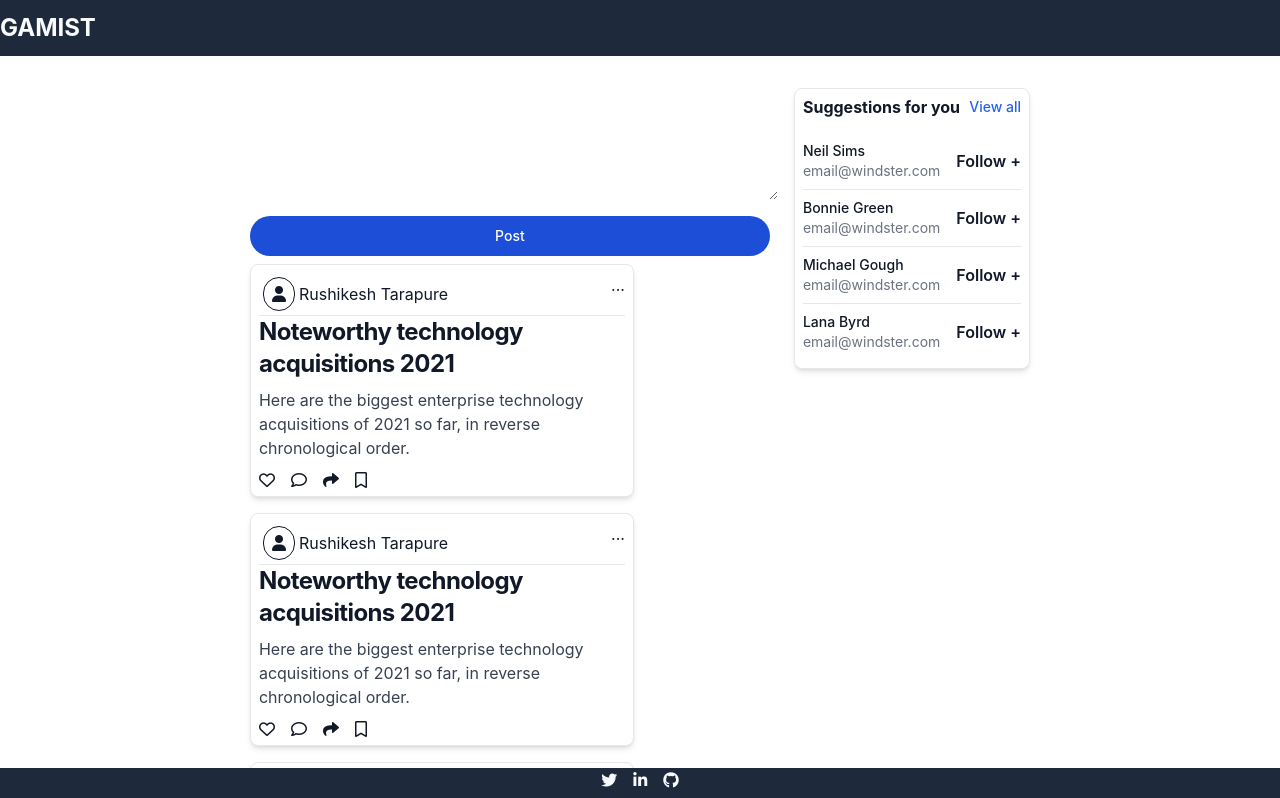
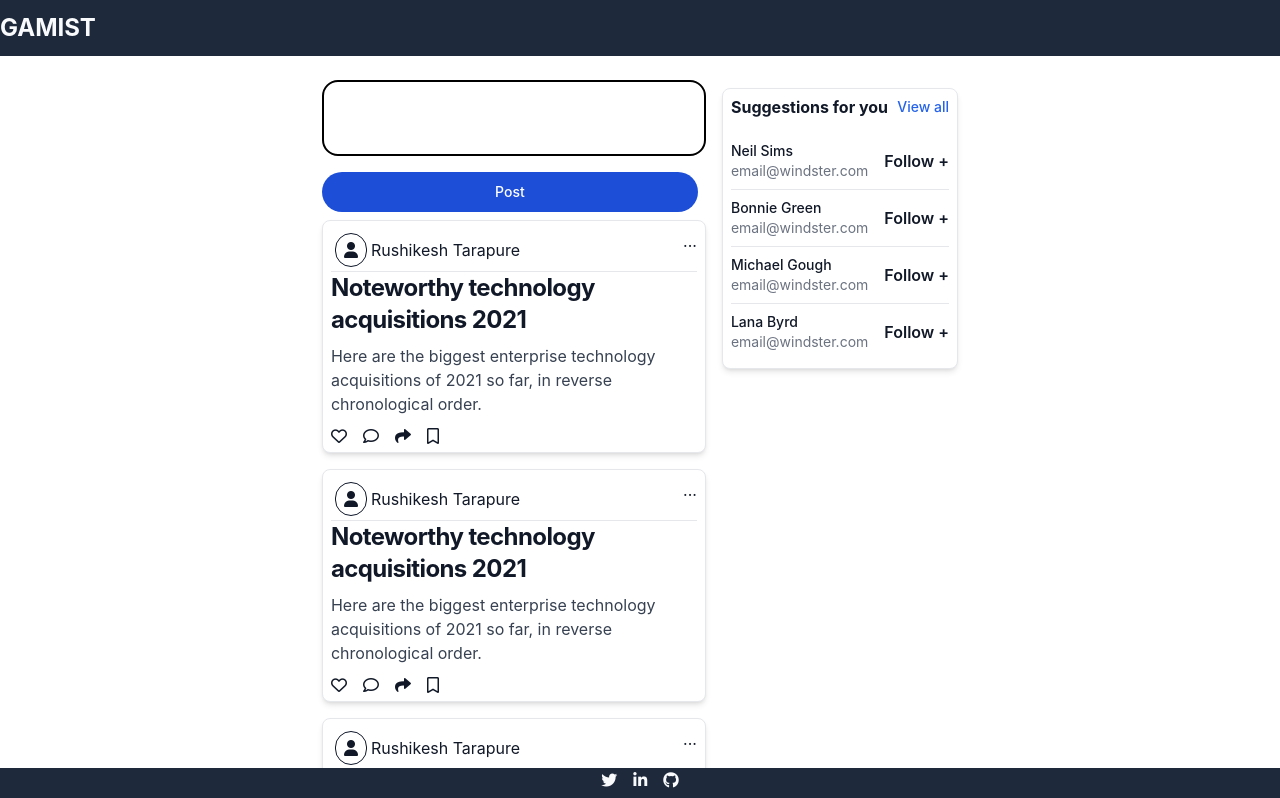
Before and after one commit to t007rushi/Gamist, a React (Create React App) app: page /home in a window 1280 px wide. Shown: the top 798 px of the page. Built offline with nearby package versions, Linux system fonts and the light colour scheme.

Commit message:
user => posts ref update

```diff
--- a/src/components/CreatePost.jsx
+++ b/src/components/CreatePost.jsx
@@ -8,7 +8,7 @@ export const CreatePost = () => {
     content: "",
   });
 
-  const collectionRef = collection(database, "user");
+  const collectionRef = collection(database, "posts");
 // console.log(store.getState())
   const handleSubmit = () => {
     addDoc(collectionRef, {
@@ -20,14 +20,15 @@ export const CreatePost = () => {
   };
   return (
     <div className="flex flex-col gap-4">
-      <textarea
+
+      <input
         name=""
         id=""
-        cols="50"
-        rows="5"
+        className="border-black border-2 p-6 rounded-2xl"
         value={postData.content}
         onChange={(e) => setPostData({ ...postData, content: e.target.value })}
-      ></textarea>
+      ></input>
+
       <button
         type="button"
         className="text-white bg-blue-700 hover:bg-blue-800 focus:outline-none focus:ring-4 focus:ring-blue-300 font-medium rounded-full text-sm px-5 py-2.5 text-center mr-2 mb-2 dark:bg-blue-600 dark:hover:bg-blue-700 dark:focus:ring-blue-800"
--- a/src/layout/Navbar/Navbar.jsx
+++ b/src/layout/Navbar/Navbar.jsx
@@ -28,7 +28,7 @@ export const Navbar = () => {
       <h1 className="font-bold text-2xl">GAMIST</h1>
       {isLoggedIn && (
         <div className="flex items-center">
-          <button className="p-2 m-2 text-2xl" onClick={() => navigate("/")}>
+          <button className="p-2 m-2 text-2xl" onClick={() => navigate("/home")}>
             <i className="fa-solid fa-house"></i>
           </button>
           <button title="message" className="p-2 m-2 text-2xl">
```
